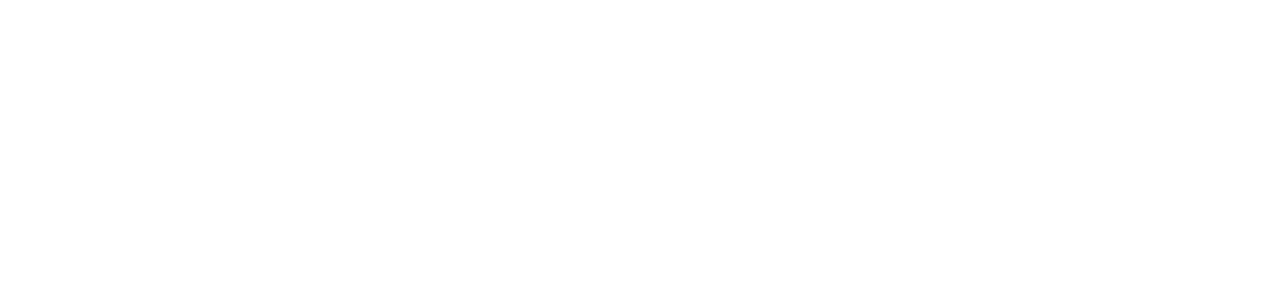
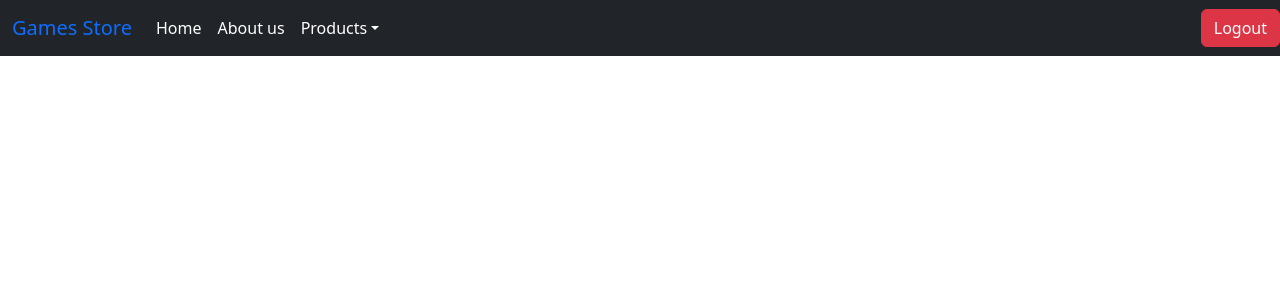
Before and after one commit to najeebib/Games-store-app, a React (Create React App) app in the folder client/: page / in a window 1280 px wide. Before the commit this address had no page. Shown: the top 300 px of the page. Built offline with nearby package versions, Linux system fonts and the light colour scheme.

Commit message:
added navbar component

```diff
--- a/client/src/App.js
+++ b/client/src/App.js
@@ -1,23 +1,22 @@
 import Register from './Components/Register';
-import {
-  BrowserRouter as Router,
-  Routes,
-  Route,
-} from "react-router-dom";
+import { BrowserRouter as Router, Routes, Route} from "react-router-dom";
 import {useState,React,useEffect} from 'react';
 import Login from "./Components/Login"
-import 'bootstrap/dist/css/bootstrap.min.css'
+import Navbar from "./Components/Navbar"
+import 'bootstrap/dist/css/bootstrap.min.css';
+import 'bootstrap/dist/js/bootstrap.bundle.min.js';
 function App() {
   const [users,setUsers] = useState([]);
   useEffect(()=>{
 
   },[])
-  const [isLoggedIn, setIsLoggedIn] = useState(false); // State to track login status
+  const [isLoggedIn, setIsLoggedIn] = useState(true); // State to track login status
   return (
     <div>
+      <Navbar/>
       <div className="App">
       <Router>
-      {!isLoggedIn &&(
+
         <Routes>
           <Route
             path="/Signin"
@@ -28,9 +27,8 @@
             element={<Register />} // Pass setIsLoggedIn to Login
           />
         </Routes>
-      )}
-      {isLoggedIn
-      }
+
+
       </Router>
       </div>
     </div>
--- /dev/null
+++ b/client/src/Components/Navbar.css
@@ -0,0 +1,6 @@
+.navbar {
+    margin-bottom: 20px;
+  }
+button {
+  padding-right: 20px;
+}
--- /dev/null
+++ b/client/src/Components/Navbar.js
@@ -0,0 +1,51 @@
+import { React, useState } from 'react'
+import "./Navbar.css"
+function Navbar() {
+    const [loggedIn, setLoggedIn] = useState(true);
+  return (
+    <div>
+      <nav class="navbar navbar-expand navbar-dark bg-dark" aria-label="Second navbar example">
+            <div class="container-fluid">
+            <a class="text-primary navbar-brand mb-0 h1" href="#">Games Store</a>
+            <button class="navbar-toggler" type="button" data-bs-toggle="collapse" data-bs-target="#navbarsExample02" aria-controls="navbarsExample02" aria-expanded="false" aria-label="Toggle navigation">
+                <span class="navbar-toggler-icon"></span>
+            </button>
+
+            <div class="collapse navbar-collapse" id="navbarsExample02">
+                <ul class="navbar-nav me-auto">
+                <li class="nav-item">
+                    <a class="nav-link active" aria-current="page" href="#">Home</a>
+                </li>
+                <li class="nav-item">
+                    <a class="nav-link active" aria-current="page" href="#">About us</a>
+                </li>
+                <li class="nav-item dropdown">
+                    <a class="nav-link dropdown-toggle active" href="#" data-bs-toggle="dropdown" aria-expanded="false">Products</a>
+                    <ul class="dropdown-menu">
+                    <li><a class="dropdown-item" href="#">Games</a></li>
+                    <li><a class="dropdown-item" href="#">Another action</a></li>
+                    <li><a class="dropdown-item" href="#">Something else here</a></li>
+                    </ul>
+                </li>
+
+                </ul>
+
+            </div>
+            </div>
+            {loggedIn ? (
+            <div className='d-flex justify-content-center'>
+                <button className='btn btn-danger'>Logout</button>
+            </div>
+
+            ) : (
+            <div className='d-flex justify-content-center'>
+                <button className='btn btn-primary'>Login</button>
+            </div>
+            )}
+
+        </nav>
+    </div>
+  )
+}
+
+export default Navbar
```
Lines whose indentation alone changed are shown as unchanged.
